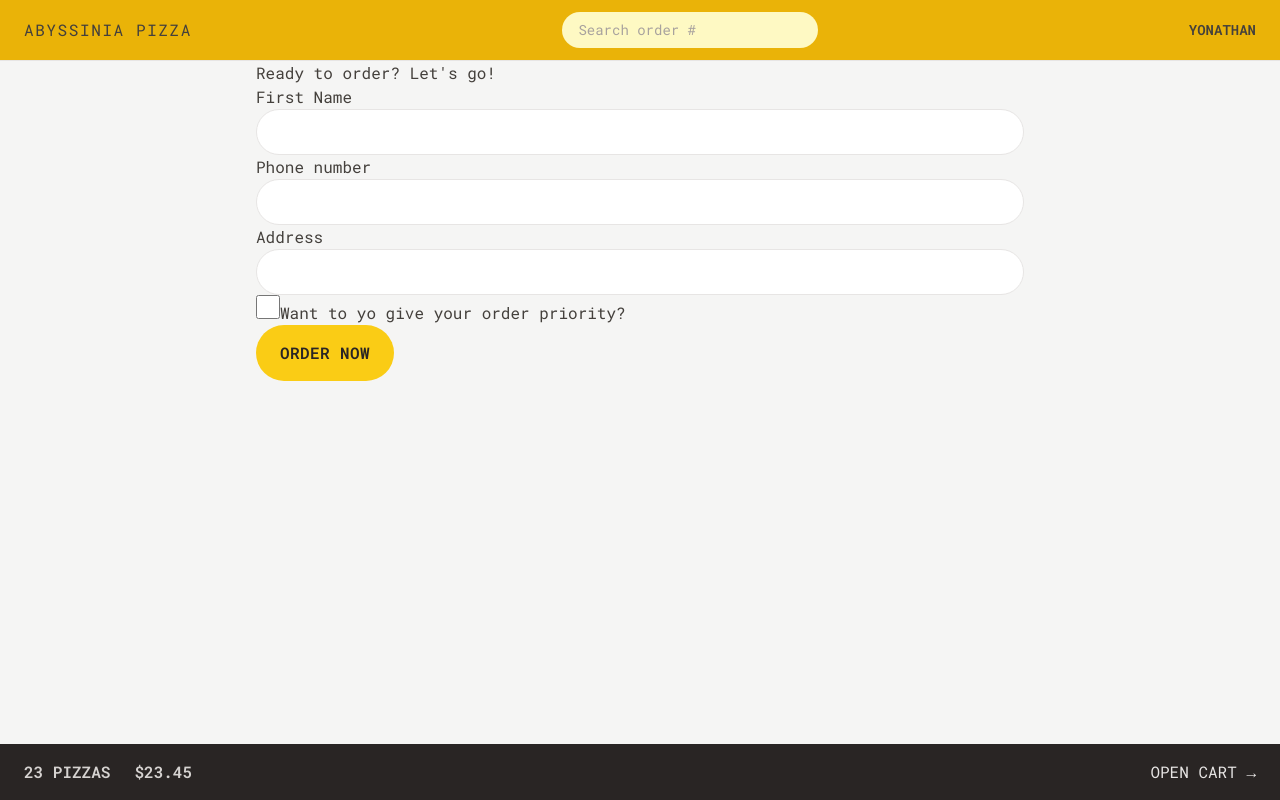
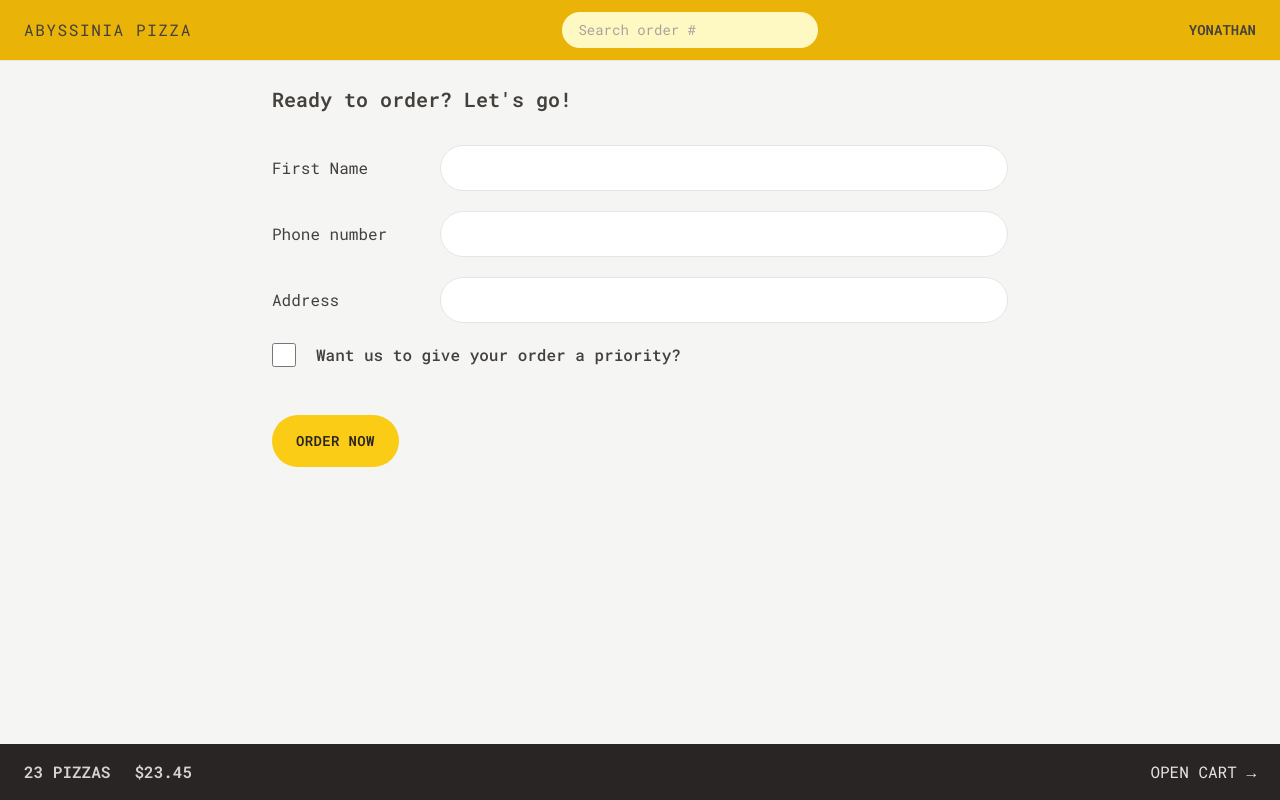
Before and after one commit to yonathandevpro/abyssinia-pizza, a React (Vite) app: page /order/new in a window 1280 px wide. Built offline with nearby package versions, Linux system fonts and the light colour scheme.

Commit message:
Styling the order form

```diff
--- a/src/features/order/CreateOrder.jsx
+++ b/src/features/order/CreateOrder.jsx
@@ -43,32 +43,43 @@
   const cart = fakeCart;
 
   return (
-    <div>
-      <h2>Ready to order? Let&apos;s go!</h2>
+    <div className="px-4 py-6">
+      <h2 className="mb-8 text-xl font-semibold">
+        Ready to order? Let&apos;s go!
+      </h2>
 
       {/* <Form method="POST" action="/order/new"> */}
       <Form method="POST">
-        <div>
-          <label>First Name</label>
-          <input className="input" type="text" name="customer" required />
+        <div className="mb-5 flex flex-col gap-2 sm:flex-row sm:items-center">
+          <label className="sm:basis-40">First Name</label>
+          <input className="input grow" type="text" name="customer" required />
         </div>
 
-        <div>
-          <label>Phone number</label>
-          <div>
-            <input className="input" type="tel" name="phone" required />
-          </div>
-          {formErrors?.phone && <p>{formErrors.phone}</p>}
-        </div>
-
-        <div>
-          <label>Address</label>
-          <div>
-            <input className="input" type="text" name="address" required />
+        <div className="mb-5 flex flex-col gap-2 sm:flex-row sm:items-center">
+          <label className="sm:basis-40">Phone number</label>
+          <div className="grow">
+            <input className="input w-full" type="tel" name="phone" required />
+            {formErrors?.phone && (
+              <p className="mt-2 rounded-md bg-red-100 p-2 text-xs text-red-700">
+                {formErrors.phone}
+              </p>
+            )}
           </div>
         </div>
 
-        <div>
+        <div className="mb-5 flex flex-col gap-2 sm:flex-row sm:items-center">
+          <label className="sm:basis-40">Address</label>
+          <div className="grow">
+            <input
+              className="input w-full"
+              type="text"
+              name="address"
+              required
+            />
+          </div>
+        </div>
+
+        <div className="mb-12 flex items-center gap-5">
           <input
             className="h-6 w-6 accent-yellow-400 focus:outline-none focus:ring focus:ring-yellow-400 focus:ring-offset-2"
             type="checkbox"
@@ -77,7 +88,9 @@
             // value={withPriority}
             // onChange={(e) => setWithPriority(e.target.checked)}
           />
-          <label htmlFor="priority">Want to yo give your order priority?</label>
+          <label htmlFor="priority" className="font-medium">
+            Want us to give your order a priority?
+          </label>
         </div>
 
         <div>
--- a/src/index.css
+++ b/src/index.css
@@ -4,7 +4,7 @@
 
 @layer components {
   .input {
-    @apply w-full rounded-full border border-stone-200 px-4 py-2 text-sm transition-all duration-300 focus:outline-none focus:ring focus:ring-yellow-400 md:px-6 md:py-3;
+    @apply rounded-full border border-stone-200 px-4 py-2 text-sm transition-all duration-300 focus:outline-none focus:ring focus:ring-yellow-400 md:px-6 md:py-3;
   }
 
   /* theme() - to apply colors in css file  */
--- a/src/ui/Button.jsx
+++ b/src/ui/Button.jsx
@@ -5,13 +5,13 @@
     'inline-block rounded-full bg-yellow-400 px-4 py-3 font-semibold uppercase tracking-wide text-stone-800 transition-colors duration-300 hover:bg-yellow-300 focus:bg-yellow-300 focus:outline-none focus:ring focus:ring-yellow-300 focus:ring-offset-2 disabled:cursor-not-allowed sm:px-6 sm:py-4';
 
   const base =
-    'inline-block rounded-full bg-yellow-400  font-semibold uppercase tracking-wide text-stone-800 transition-colors duration-300 hover:bg-yellow-300 focus:bg-yellow-300 focus:outline-none focus:ring focus:ring-yellow-300 focus:ring-offset-2 disabled:cursor-not-allowed';
+    'inline-block text-sm rounded-full bg-yellow-400  font-semibold uppercase tracking-wide text-stone-800 transition-colors duration-300 hover:bg-yellow-300 focus:bg-yellow-300 focus:outline-none focus:ring focus:ring-yellow-300 focus:ring-offset-2 disabled:cursor-not-allowed';
 
   const styles = {
     primary: base + ' px-4 py-3 md:px-6 md:py-4',
     small: base + ' px-4 py-2 md:px-5 md:py-2.5 text-xs',
     secondary:
-      'inline-block rounded-full border-2 border-stone-300  font-semibold uppercase tracking-wide text-stone-400 transition-colors duration-300 hover:bg-stone-300 hover:text-stone-800 focus:bg-stone-300 focus:text-stone-800 focus:outline-none focus:ring  focus:ring-stone-200 focus:ring-offset-2 disabled:cursor-not-allowed px-4 py-2 md:px-6 md:py-3.5',
+      'inline-block text-sm rounded-full border-2 border-stone-300  font-semibold uppercase tracking-wide text-stone-400 transition-colors duration-300 hover:bg-stone-300 hover:text-stone-800 focus:bg-stone-300 focus:text-stone-800 focus:outline-none focus:ring  focus:ring-stone-200 focus:ring-offset-2 disabled:cursor-not-allowed px-4 py-2 md:px-6 md:py-3.5',
   };
 
   if (to)
```
Also changed, not shown: index.html (+5 -2 lines).
